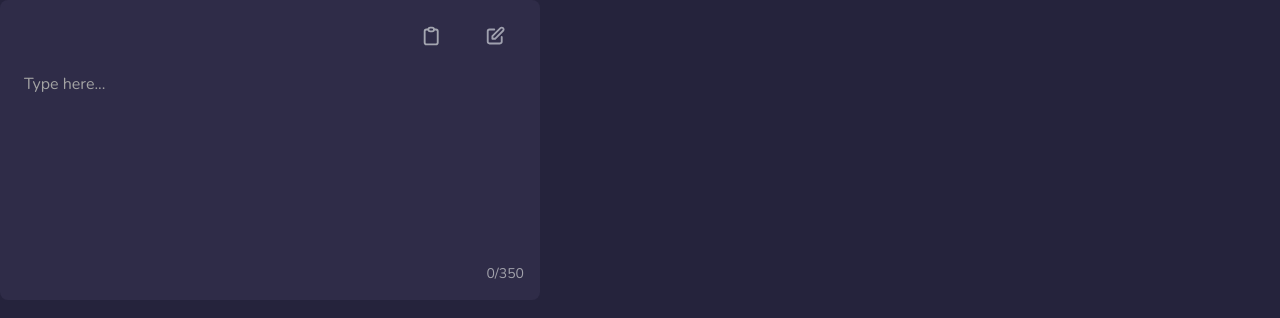
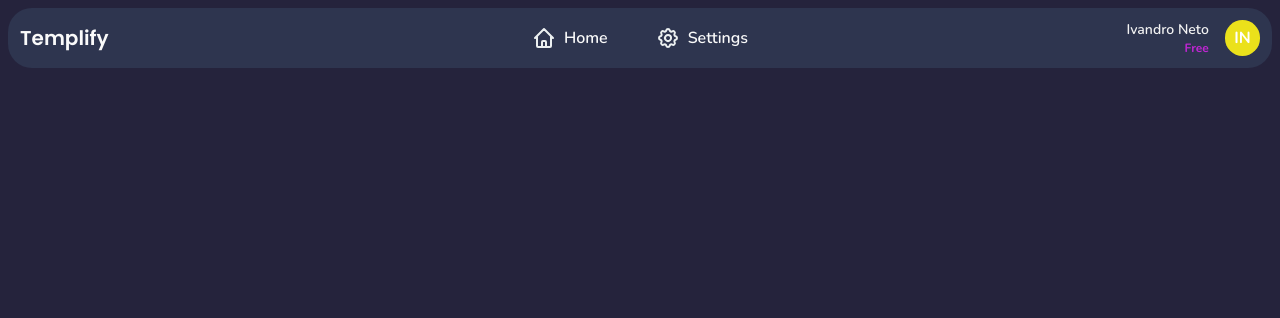
Before and after one commit to Templify-lda/frontend, a React (Vite) app: page / in a window 1280 px wide. Shown: the top 318 px of the page. Built offline with nearby package versions, Linux system fonts and the light colour scheme.

Commit message:
Add Navbar
- Create navbar
- Add links
- Create user avatar icons with name and current plan

```diff
--- a/index.html
+++ b/index.html
@@ -6,7 +6,7 @@
     <meta name="viewport" content="width=device-width, initial-scale=1.0" />
     <title>Vite + React + TS</title>
   </head>
-  <body class="bg-primary">
+  <body class="bg-primary p-2">
     <div id="root"></div>
     <script type="module" src="/src/main.tsx"></script>
   </body>
--- a/src/App.tsx
+++ b/src/App.tsx
@@ -1,7 +1,8 @@
 import { Cards } from "./components/ui/Cards";
+import { NavBar } from "./components/ui/NavBar";
 
 export function App() {
   return (
-    <Cards/>
+    <NavBar/>
   )
 }
--- /dev/null
+++ b/src/components/ui/Account/css/style.module.css
@@ -0,0 +1,53 @@
+.shortContainer {
+  display: flex;
+  align-items: center;
+  gap: 1rem;
+  padding: 0.5rem 1rem;
+  border-radius: 0.8rem;
+}
+
+.shortAccountName {
+  font-size: 1.4rem;
+  font-weight: 600;
+  margin: 0;
+  color: var(--rich-black);
+}
+
+.shortContainer img {
+  width: 1.4rem;
+  height: 1.4rem;
+  border-radius: 50%;
+  object-fit: cover;
+}
+
+.expandedContainer {
+  display: flex;
+  align-items: center;
+  gap: 1rem;
+  border-radius: 0.8rem;
+
+}
+
+.expandedContainer img {
+  width: 1.4rem;
+  height: 1.4rem;
+  border-radius: 0.8rem;
+  object-fit: cover;
+}
+
+.accountInfo {
+  display: flex;
+  flex-direction: column;
+  justify-content: center;
+  align-items: flex-end;
+}
+
+.expandedAccountName {
+  font-weight: 600;
+  margin: 0;
+
+}
+
+.expandedLocation {
+  font-size: .8rem;
+  }
--- /dev/null
+++ b/src/components/ui/Account/index.tsx
@@ -0,0 +1,51 @@
+import styles from "./css/style.module.css";
+import AccountIcon from "./../AccountIcon";
+
+interface IShortProps {
+  image: string;
+  accountName: string;
+}
+
+interface IExpandedProps {
+  image: string;
+  accountName: string;
+  currentPlan: string;
+  nameStyle: string;
+  planStyle: string;
+}
+
+const Short = ({ image, accountName }: IShortProps) => {
+  return (
+    <div className={styles.shortContainer}>
+      <p className={styles.shortAccountName}>{accountName}</p>
+      <AccountIcon name={accountName} avatarImage={image} />
+    </div>
+  );
+};
+
+const Expanded = ({
+  image,
+  accountName,
+  currentPlan,
+  nameStyle,
+  planStyle,
+}: IExpandedProps) => {
+  return (
+    <div className={styles.expandedContainer}>
+      <div className={styles.accountInfo}>
+        <p className={`${styles.expandedAccountName} ${nameStyle}`}>
+          {accountName}
+        </p>
+        <p className={`${styles.expandedLocation} ${planStyle}`}>
+          {currentPlan}
+        </p>
+      </div>
+      <AccountIcon name={accountName} avatarImage={image} />
+    </div>
+  );
+};
+
+export default {
+  Short,
+  Expanded,
+};
--- /dev/null
+++ b/src/components/ui/AccountIcon/index.tsx
@@ -0,0 +1,66 @@
+interface IAccountIconProps {
+  name: string;
+  avatarImage: string;
+}
+
+const getInitials = (name: string) => {
+  const names = name.split(" ");
+  const initials = names
+    .map((n) => n[0])
+    .join("")
+    .toUpperCase();
+  return initials;
+};
+
+const stringToColor = (string: string) => {
+  let hash = 0;
+  for (let i = 0; i < string.length; i++) {
+    hash = string.charCodeAt(i) + ((hash << 5) - hash);
+  }
+  let color = "#";
+  for (let i = 0; i < 3; i++) {
+    const value = (hash >> (i * 8)) & 0xff;
+    color += `00${value.toString(16)}`.substr(-2);
+  }
+  return color;
+};
+
+const AccountIcon = ({ name, avatarImage }: IAccountIconProps) => {
+  const initials = getInitials(name);
+  const backgroundColor = stringToColor(name);
+
+  return (
+    <div
+      style={{
+        width: "2.2rem",
+        height: "2.2rem",
+        borderRadius: "50%",
+        overflow: "hidden",
+        display: "flex",
+        alignItems: "center",
+        justifyContent: "center",
+        backgroundColor: avatarImage ? "transparent" : backgroundColor,
+      }}
+    >
+      {avatarImage ? (
+        <img
+          src={avatarImage}
+          alt={`${name}'s avatar`}
+          style={{ width: "100%", height: "100%", objectFit: "cover" }}
+        />
+      ) : (
+        <span
+          style={{
+            color: "white",
+            fontSize: "1rem",
+            fontWeight: "bold",
+          }}
+        >
+          {initials}
+        </span>
+      )}
+    </div>
+  );
+};
+
+export default AccountIcon;
--- /dev/null
+++ b/src/components/ui/Icons/Home.tsx
@@ -0,0 +1,20 @@
+export const Home = () => {
+  return (
+    <svg
+      width={24}
+      height={24}
+      viewBox="0 0 24 24"
+      fill="none"
+      xmlns="http://www.w3.org/2000/svg"
+    >
+      <title>Home</title>
+      <path
+        d="M3 12l2-2m0 0l7-7 7 7M5 10v10a1 1 0 001 1h3m10-11l2 2m-2-2v10a1 1 0 01-1 1h-3m-6 0a1 1 0 001-1v-4a1 1 0 011-1h2a1 1 0 011 1v4a1 1 0 001 1m-6 0h6"
+        stroke="#ECF0F1"
+        strokeWidth={2}
+        strokeLinecap="round"
+        strokeLinejoin="round"
+      />
+    </svg>
+  );
+};
--- /dev/null
+++ b/src/components/ui/Icons/Settings.tsx
@@ -0,0 +1,27 @@
+export const Settings = () =>{
+  return(
+    <svg
+    width={24}
+    height={24}
+    viewBox="0 0 24 24"
+    fill="none"
+    xmlns="http://www.w3.org/2000/svg"
+  >
+    <title>Settings</title>
+    <path
+      d="M13.675 4.317c-.426-1.756-2.924-1.756-3.35 0a1.723 1.723 0 01-2.572 1.065c-1.544-.94-3.31.827-2.37 2.37a1.724 1.724 0 01-1.066 2.573c-1.756.426-1.756 2.924 0 3.35a1.725 1.725 0 011.065 2.572c-.94 1.544.827 3.31 2.37 2.37a1.724 1.724 0 012.573 1.066c.426 1.756 2.924 1.756 3.35 0a1.725 1.725 0 012.572-1.065c1.544.94 3.31-.827 2.37-2.37a1.725 1.725 0 011.066-2.573c1.756-.426 1.756-2.924 0-3.35a1.724 1.724 0 01-1.065-2.572c.94-1.544-.827-3.31-2.37-2.37a1.724 1.724 0 01-2.573-1.066z"
+      stroke="#ECF0F1"
+      strokeWidth={2}
+      strokeLinecap="round"
+      strokeLinejoin="round"
+    />
+    <path
+      d="M14.121 14.121A3 3 0 109.88 9.88a3 3 0 004.242 4.242z"
+      stroke="#ECF0F1"
+      strokeWidth={2}
+      strokeLinecap="round"
+      strokeLinejoin="round"
+    />
+  </svg>
+  )
+}
--- /dev/null
+++ b/src/components/ui/NavBar.tsx
@@ -0,0 +1,27 @@
+import Account from "./Account/";
+import { Home } from "./Icons/Home";
+import { Settings } from "./Icons/Settings";
+export const NavBar = () => {
+  return (
+    <div className="flex p-3 w-full justify-between items-center rounded-3xl bg-background-light">
+      <div className="flex-1 text-neutral-50 text-xl font-semibold font-heading">
+        Templify
+      </div>
+      <div className="flex-1">
+        <ul className="flex gap-12 justify-center items-center text-neutral-50 capitalize">
+          <li><span className="flex gap-2 items-center font-semibold"><Home/>home</span></li>
+          <li><span className="flex gap-2 items-center font-semibold"><Settings/>settings</span></li>
+        </ul>
+      </div>
+      <div className="flex-1 flex justify-end">
+        <Account.Expanded
+          accountName="Ivandro Neto"
+          currentPlan="Free"
+          nameStyle="text-neutral text-sm"
+          planStyle="font-bold text-fuchsia-600 text-xs"
+          image=""
+        />
+      </div>
+    </div>
+  );
+};
--- a/tailwind.config.js
+++ b/tailwind.config.js
@@ -1,35 +1,34 @@
 /** @type {import('tailwindcss').Config} */
 module.exports = {
-  content: ["./src/**/*.{html,tsx}",
-    "./index.html"
-  ],
+  content: ["./src/**/*.{html,tsx}", "./index.html"],
   theme: {
     extend: {
       colors: {
         primary: {
-          DEFAULT: '#25233C',  // Fundo Principal (roxo escuro)
-          light: '#2F2C48',    // Barra superior (um tom mais claro)
+          DEFAULT: "#25233C", // Fundo Principal (roxo escuro)
+          light: "#2F2C48", // Barra superior (um tom mais claro)
         },
         secondary: {
-          DEFAULT: '#3B8EDC',  // Botões/Ações (azul vibrante)
-          light: '#4FA0E1',    // Alternativa para botões (azul mais claro)
+          DEFAULT: "#3B8EDC", // Botões/Ações (azul vibrante)
+          light: "#4FA0E1", // Alternativa para botões (azul mais claro)
         },
         accent: {
-          DEFAULT: '#E74C3C',  // Cor de destaque para fechar/excluir (vermelho)
+          DEFAULT: "#E74C3C", // Cor de destaque para fechar/excluir (vermelho)
         },
         neutral: {
-          DEFAULT: '#F2F2F2',  // Texto Principal (cinza quase branco)
-          dark: '#999999',     // Ícones/Linhas (cinza escuro)
+          DEFAULT: "#F2F2F2", // Texto Principal (cinza quase branco)
+          dark: "#999999", // Ícones/Linhas (cinza escuro)
         },
         background: {
-          DEFAULT: '#1E1B2D',  // Fundo geral do app (quase preto)
+          DEFAULT: "#1E1B2D",
+          light: "#2E354F", // Fundo geral do app (quase preto)
         },
       },
       fontFamily: {
-        sans: ['Nunito', 'sans-serif'],     // Texto normal
-        heading: ['Poppins', 'sans-serif'], // Cabeçalhos
+        sans: ["Nunito", "sans-serif"], // Texto normal
+        heading: ["Poppins", "sans-serif"], // Cabeçalhos
       },
     },
   },
   plugins: [],
-}
+};
```
